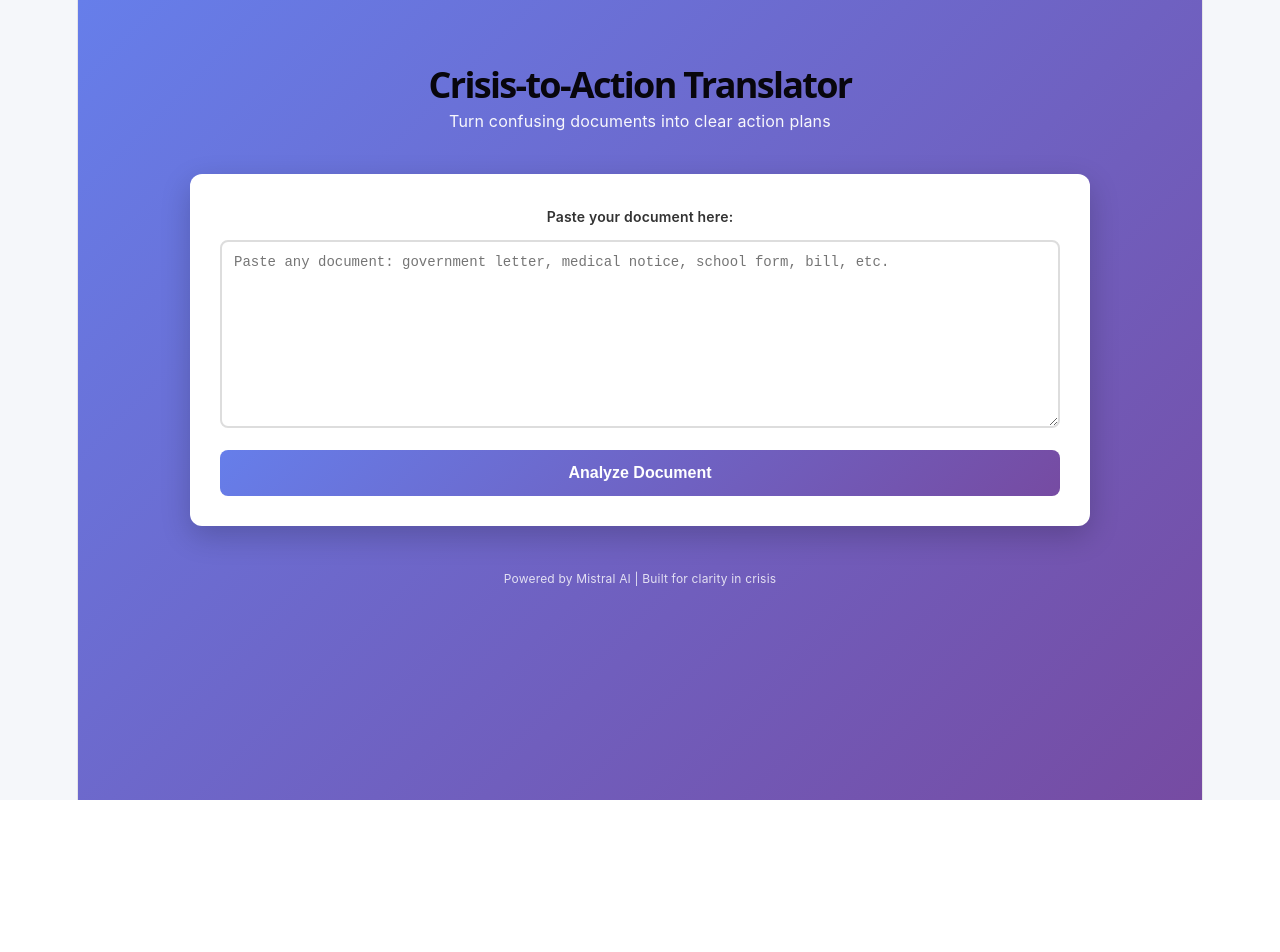
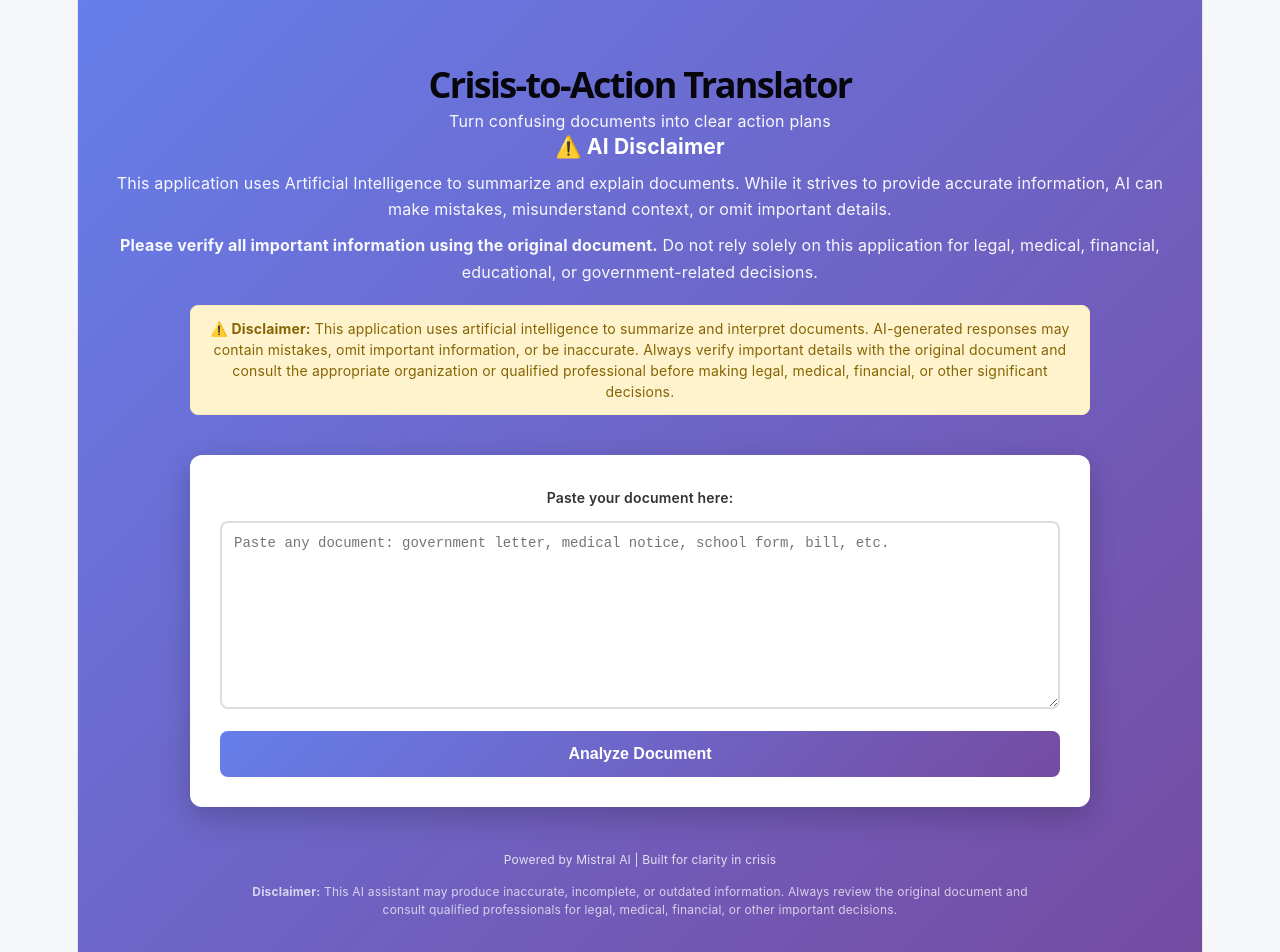
Before and after one commit to Aayush-Abhane/crisis-translator, a React (Vite) app: page / in a window 1280 px wide. Shown: the top 952 px of the page. Before the commit the page ends 800 px from the top, so only its background shows below. Built offline with nearby package versions, Linux system fonts and the light colour scheme.

Commit message:
Added disclaimer

```diff
--- a/src/App.css
+++ b/src/App.css
@@ -5,7 +5,7 @@
 }
 
 body {
-  font-family: -apple-system, BlinkMacSystemFont, 'Segoe UI', Roboto, sans-serif;
+  font-family: -apple-system, BlinkMacSystemFont, 'Segoe UI', monopsace, sans-serif;
   background: #f5f7fa;
   color: #333;
 }
@@ -192,4 +192,24 @@ footer {
     padding: 12px;
     font-size: 14px;
   }
+  <footer>
+  <p>Powered by Mistral AI | Built for clarity in crisis</p>
+
+  <p
+    style={{
+      marginTop: '10px',
+      fontSize: '12px',
+      maxWidth: '800px',
+      marginLeft: 'auto',
+      marginRight: 'auto',
+      opacity: 0.9,
+      lineHeight: '1.5',
+    }}
+  >
+    <strong>Disclaimer:</strong> This AI assistant may produce inaccurate,
+    incomplete, or outdated information. Always review the original document
+    and consult qualified professionals for legal, medical, financial, or other
+    important decisions.
+  </p>
+</footer>
 }
--- a/src/App.jsx
+++ b/src/App.jsx
@@ -9,7 +9,7 @@ function App() {
 
   const handleAnalyze = async () => {
     if (!document.trim()) {
-      setError('Please paste a document');
+      setError('Please paste a document.');
       return;
     }
 
@@ -40,7 +40,7 @@ function App() {
 5. URGENCY LEVEL (High/Medium/Low)
 6. IF YOU DON'T ACT (consequences)
 
-TONE: Simple, kind, clear. Assume reader is stressed.
+TONE: Simple, kind, clear. Assume the reader is stressed.
 
 DOCUMENT:
 ${document}`
@@ -58,11 +58,10 @@ ${document}`
         return;
       }
 
-      const analysis = data.choices[0].message.content;
-      setResult(analysis);
-    } catch (error) {
-      console.error('Error:', error);
-      setError('Network error. Check your API key and internet.');
+      setResult(data.choices[0].message.content);
+    } catch (err) {
+      console.error(err);
+      setError('Network error. Please check your internet connection or API key.');
     }
 
     setLoading(false);
@@ -73,11 +72,51 @@ ${document}`
       <header>
         <h1>Crisis-to-Action Translator</h1>
         <p>Turn confusing documents into clear action plans</p>
+        <h3 style={{ marginBottom: "10px" }}>
+      ⚠️ AI Disclaimer
+    </h3>
+
+    <p>
+      This application uses Artificial Intelligence to summarize and explain
+      documents. While it strives to provide accurate information, AI can make
+      mistakes, misunderstand context, or omit important details.
+    </p>
+
+    <p style={{ marginTop: "10px" }}>
+      <strong>Please verify all important information using the original
+      document.</strong> Do not rely solely on this application for legal,
+      medical, financial, educational, or government-related decisions.
+    </p>
+
+        <div
+          style={{
+            marginTop: '20px',
+            backgroundColor: '#fff3cd',
+            color: '#856404',
+            border: '1px solid #ffeeba',
+            borderRadius: '8px',
+            padding: '12px',
+            maxWidth: '900px',
+            marginLeft: 'auto',
+            marginRight: 'auto',
+            fontSize: '14px',
+            lineHeight: '1.5',
+          }}
+        >
+          <strong>⚠️ Disclaimer:</strong> This application uses artificial
+          intelligence to summarize and interpret documents. AI-generated
+          responses may contain mistakes, omit important information, or be
+          inaccurate. Always verify important details with the original
+          document and consult the appropriate organization or qualified
+          professional before making legal, medical, financial, or other
+          significant decisions.
+        </div>
       </header>
 
       <main>
         <div className="input-section">
           <label htmlFor="document">Paste your document here:</label>
+
           <textarea
             id="document"
             value={document}
@@ -104,13 +143,16 @@ ${document}`
         {result && (
           <div className="result-section">
             <h2>✅ Analysis Complete</h2>
+
             <div className="result-content">
               <pre>{result}</pre>
             </div>
+
             <button
               onClick={() => {
                 setDocument('');
                 setResult('');
+                setError('');
               }}
               className="reset-button"
             >
@@ -122,6 +164,23 @@ ${document}`
 
       <footer>
         <p>Powered by Mistral AI | Built for clarity in crisis</p>
+
+        <p
+          style={{
+            marginTop: '10px',
+            fontSize: '12px',
+            maxWidth: '800px',
+            marginLeft: 'auto',
+            marginRight: 'auto',
+            opacity: 0.9,
+            lineHeight: '1.5',
+          }}
+        >
+          <strong>Disclaimer:</strong> This AI assistant may produce inaccurate,
+          incomplete, or outdated information. Always review the original
+          document and consult qualified professionals for legal, medical,
+          financial, or other important decisions.
+        </p>
       </footer>
     </div>
   );
```
